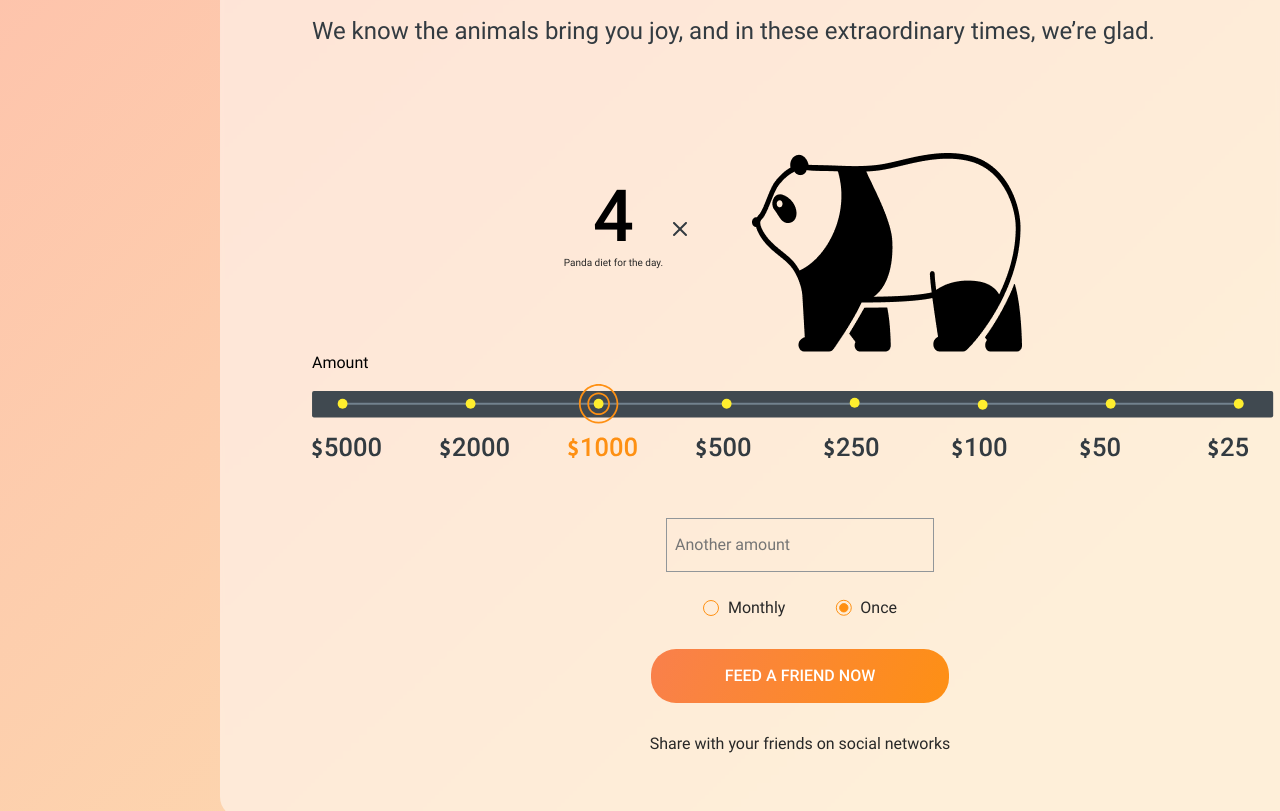
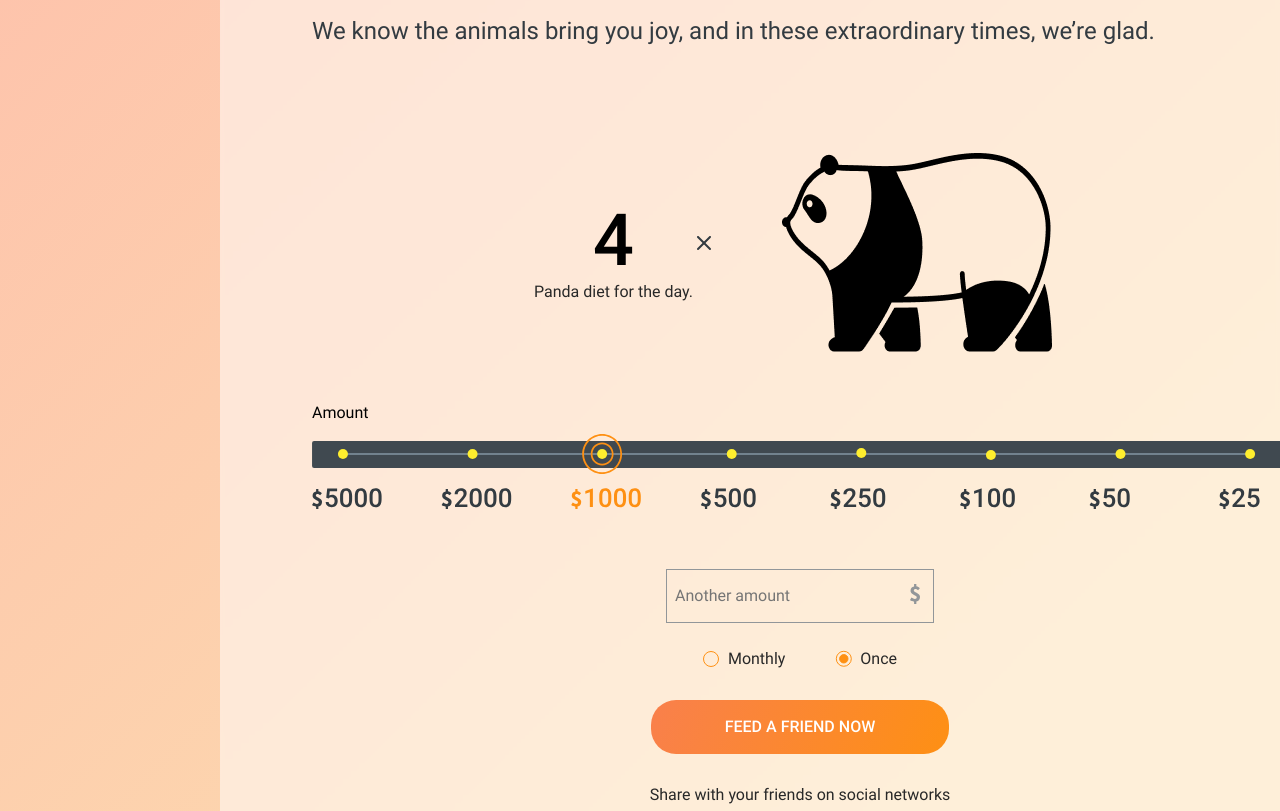
Before and after one commit to vladimirovicp/layout-zoo, a website: page src/donate.html in a window 1280 px wide. Shown: the part 904-1715 px from the top of the page. Drawn offline with Linux system fonts and the light colour scheme.

Commit message:
feat: правки donate

```diff
--- a/src/donate.html
+++ b/src/donate.html
@@ -185,7 +185,6 @@
                         <li class="menu__item"><a href="./index.html" class="menu__link">About</a></li>
                         <li class="menu__item"><a href="" class="menu__link">Map</a></li>
                         <li class="menu__item"><a href="" class="menu__link">Zoos</a></li>
-                        <li class="menu__item"><a href="./donate.html" class="menu__link _active">Donate</a></li>
                         <li class="menu__item"><a href="" class="menu__link">Contact us</a></li>
                     </ul>
                 </nav>
--- a/src/sass/_donate.scss
+++ b/src/sass/_donate.scss
@@ -69,7 +69,8 @@
         position: absolute;
         width: 1.4rem;
         height: 1.4rem;
-        right: -2.4rem;
+        right: -1.8rem;
+        top: 13rem;
       }
     }
 
@@ -80,16 +81,25 @@
       text-align: center;
       text-transform: uppercase;
       color: #000000;
+      margin-top: 5.8rem;
       margin-bottom: 1.1rem;
+    }
+
+    &-text2{
+      font-size: 1.6rem;
+      line-height: 140%;
     }
 
     &-img{
       width: 28.4rem;
       height: 24.6rem;
     }
+
+
   }
 
   &__amount{
+    margin-top: 5rem;
     &-title{
       font-size: 1.6rem;
       line-height: 140%;
@@ -98,12 +108,26 @@
     }
     &-progress_bar{
       margin-bottom: 5rem;
+      img{
+        width: 101.2%;
+      }
     }
 
     &-form{
       display: flex;
       flex-direction: column;
       align-items: center;
+      position: relative;
+
+      &:before{
+        content: '';
+        position: absolute;
+        background-image: url("../img/donate/dollar.svg");
+        width: 1rem;
+        height: 2rem;
+        left: calc(50% + 11rem);
+        top: 1.5rem;
+      }
 
       .wrap{
         display: flex;
```
Also changed, not shown: src/css/style.css, 1 other file.
